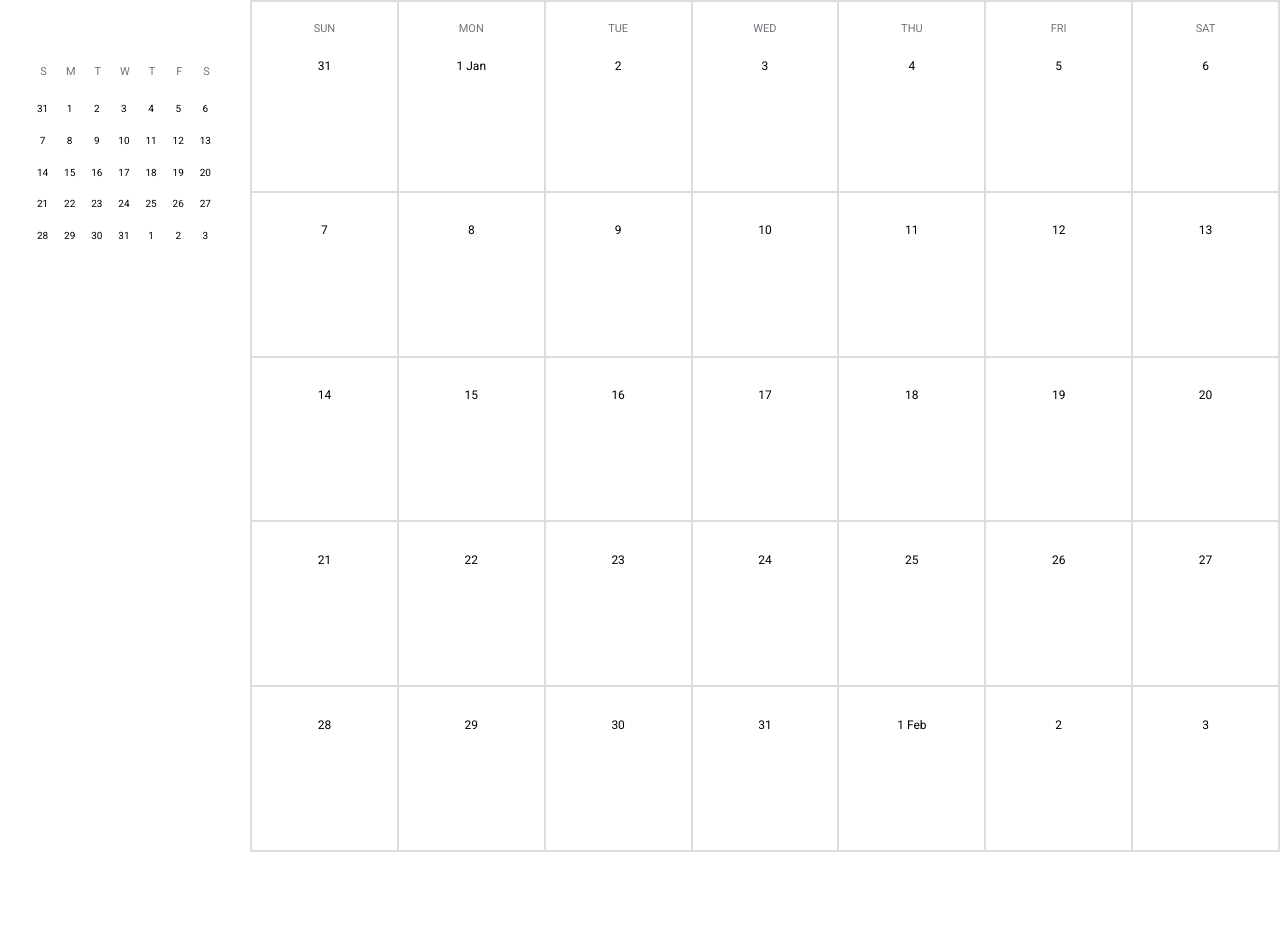
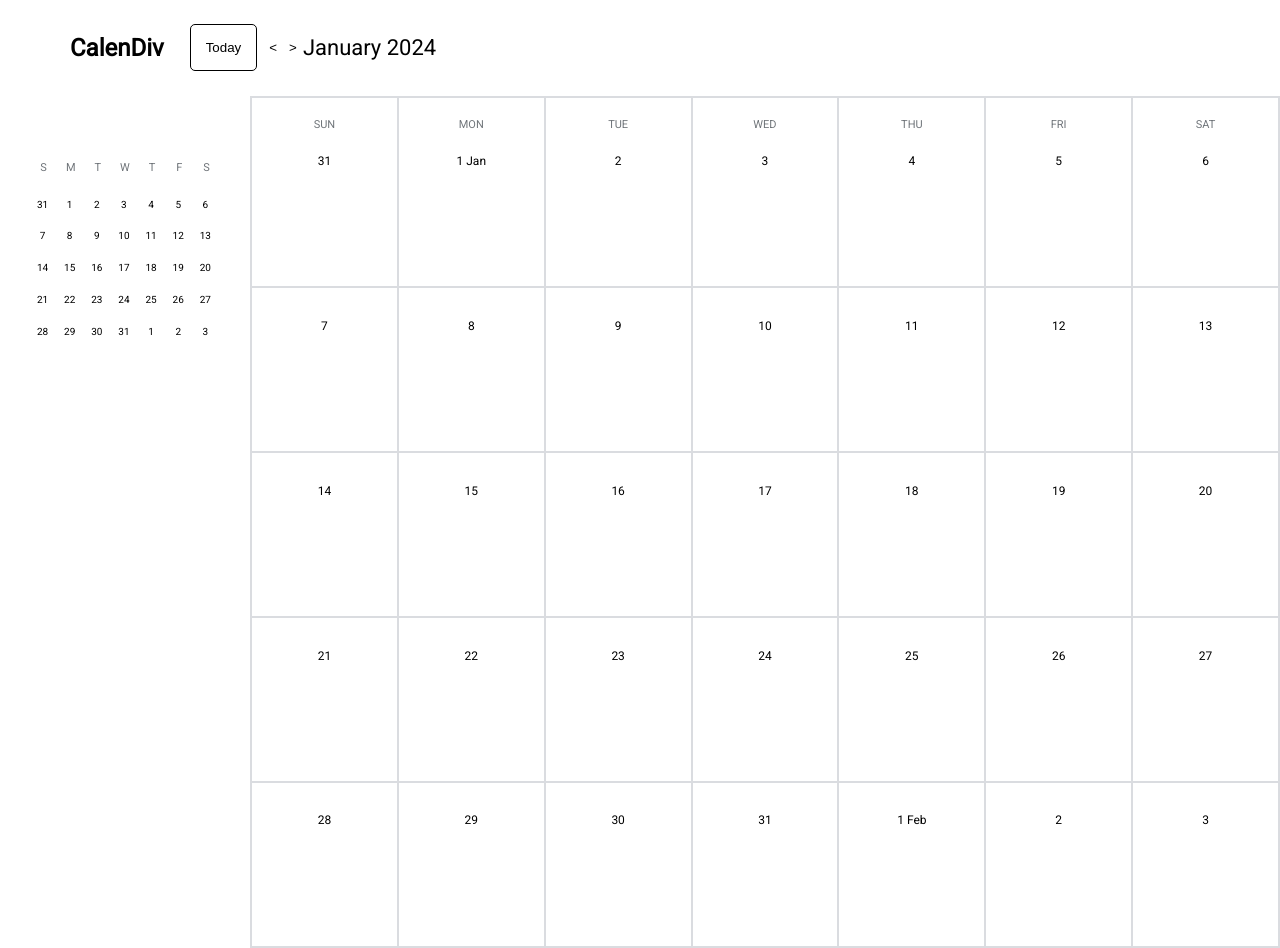
Before and after one commit to h-zahar/calendiv-react, a React (Vite) app: page / in a window 1280 px wide. Before the commit the page ends 852 px from the top, so only its background shows below. Built offline with nearby package versions, Linux system fonts and the light colour scheme.

Commit message:
Implemented Header

```diff
--- a/src/App.tsx
+++ b/src/App.tsx
@@ -2,13 +2,17 @@ import Calendar from "./components/Calendar";
 import MonthlyView from "./components/MonthlyView";
 import "./App.css";
 import { useState } from "react";
+import Header from "./components/Header";
 
 function App() {
   const [viewDate, setViewDate] = useState(new Date());
   return (
-    <div style={{ display: "flex", width: "100%" }}>
-      <Calendar viewDate={viewDate} />
-      <MonthlyView viewDate={viewDate} />
+    <div>
+      <Header viewDate={viewDate} setViewData={setViewDate} />
+      <div style={{ display: "flex", width: "100%" }}>
+        <Calendar viewDate={viewDate} />
+        <MonthlyView viewDate={viewDate} />
+      </div>
     </div>
   );
 }
--- /dev/null
+++ b/src/components/Header.tsx
@@ -0,0 +1,92 @@
+import { addMonths, format, subMonths } from "date-fns";
+
+const Header = ({
+  viewDate,
+  setViewData,
+}: {
+  viewDate: Date;
+  setViewData: (date: Date) => void;
+}) => {
+  return (
+    <div
+      style={{
+        padding: "10px 20px",
+        margin: "0 50px",
+        display: "flex",
+        justifyContent: "space-between",
+        alignItems: "center",
+      }}
+    >
+      <div>
+        <h2>CalenDiv</h2>
+      </div>
+      <div style={{ flex: 1, marginLeft: 20 }}>
+        <div
+          style={{ display: "flex", alignItems: "center", fontSize: "22px" }}
+        >
+          <button
+            onClick={() => setViewData(new Date())}
+            style={{
+              border: "none",
+              background: "transparent",
+              cursor: "pointer",
+            }}
+          >
+            <p
+              style={{
+                padding: "15px",
+                border: "1px solid black",
+                borderRadius: "5px",
+              }}
+            >
+              Today
+            </p>
+          </button>
+
+          <button
+            onClick={() => setViewData(subMonths(viewDate, 1))}
+            style={{
+              border: "none",
+              background: "transparent",
+              cursor: "pointer",
+            }}
+          >
+            {/* <p
+              style={{
+                padding: "15px",
+                border: "1px solid black",
+                borderRadius: "5px",
+              }}
+            > */}
+            {"<"}
+            {/* </p> */}
+          </button>
+
+          <button
+            onClick={() => setViewData(addMonths(viewDate, 1))}
+            style={{
+              border: "none",
+              background: "transparent",
+              cursor: "pointer",
+            }}
+          >
+            {/* <p
+              style={{
+                padding: "15px",
+                border: "1px solid black",
+                borderRadius: "5px",
+              }}
+            > */}
+            {">"}
+            {/* </p> */}
+          </button>
+
+          <div>{format(viewDate, "MMMM yyyy")}</div>
+        </div>
+      </div>
+      <div></div>
+    </div>
+  );
+};
+
+export default Header;
```
